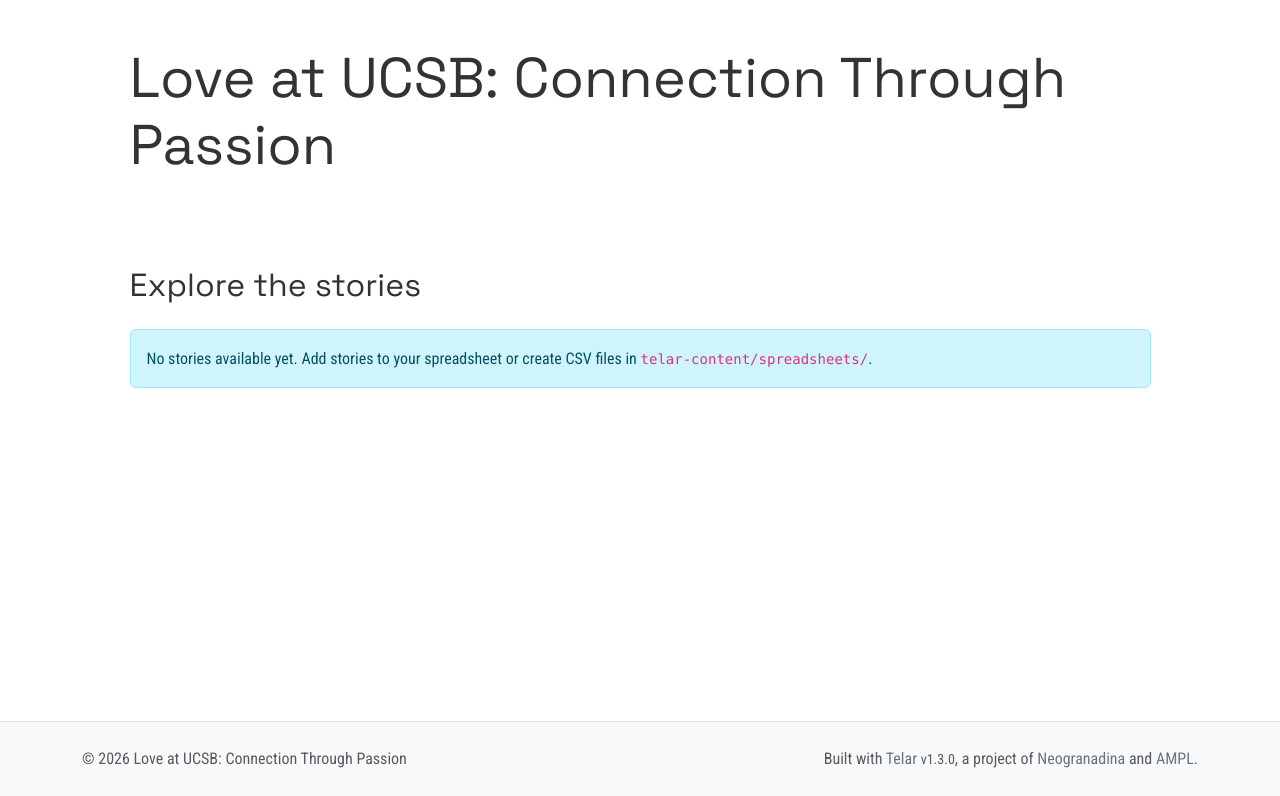
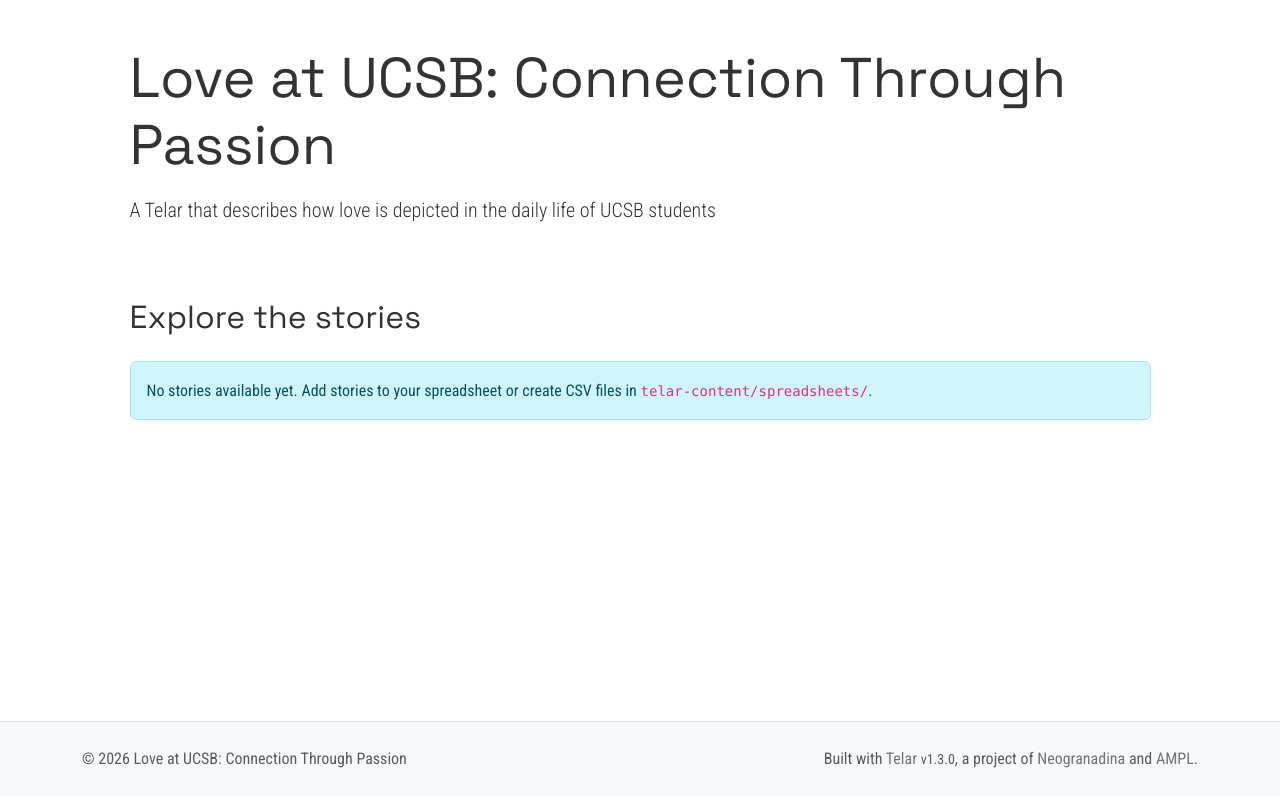
Before and after one commit to rsato-oss/rs-telar-3c-love, a Jekyll site: the page built from index.md, in a window 1280 px wide, cut to the strip 104-900 px from the top of the page. Built offline with Jekyll 4.4.1, drawn with Linux system fonts in a browser that asks for light colours.

Commit message:
Modify 1 story, change description
Changed:
  Story: Introduction

Published via Telar Compositor

```diff
--- a/_config.yml
+++ b/_config.yml
@@ -3,7 +3,7 @@
 
 # Site Settings
 title: "Love at UCSB: Connection Through Passion"
-description: ""
+description: "A Telar that describes how love is depicted in the daily life of UCSB students"
 url: "https://rsato-oss.github.io"
 baseurl: "/rs-telar-3c-love"
 author: ""
--- a/telar-content/spreadsheets/project.csv
+++ b/telar-content/spreadsheets/project.csv
@@ -1,6 +1,6 @@
 order,story_id,title,subtitle,byline,private,show_sections
 orden,id_historia,titulo,subtitulo,firma,privada,mostrar_secciones
-0,love-at-ucsb-rxlf,"Love at UCSB: Connection Through Culture, Sports, and Community",,,,
+0,love-at-ucsb-rxlf,Introduction,,,,
 1,jsa-fundraiser-and-19gj,JSA Fundraiser and Cultural Belonging,,,,
 2,soccer-warmup-and-f4lk,Soccer Warm-Up and Mentorship,,,,
 3,halftime-team-support-huz7,Halftime Team Support and Communication,,,,
```
